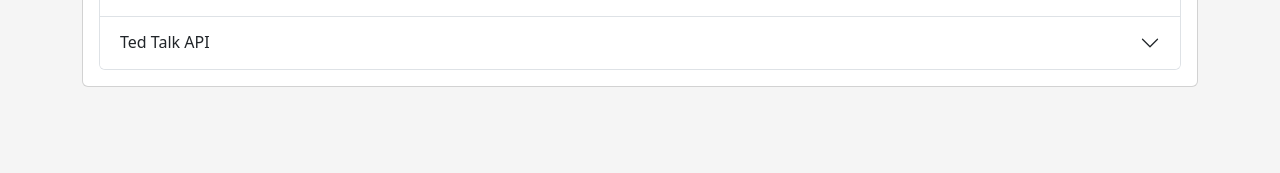
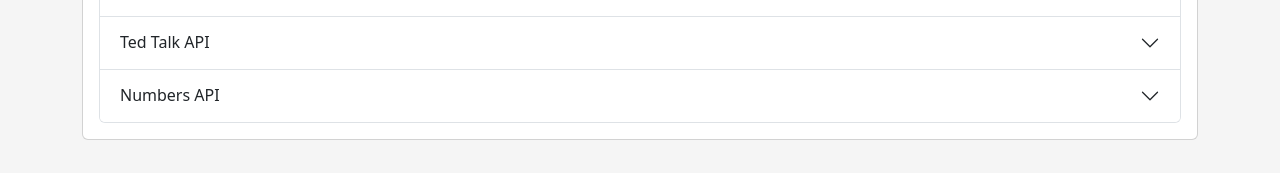
Before and after one commit to dredre1512/dredre1512-dev, a Vue app: page /#/ in a window 1280 px wide. Shown: the part 569-742 px from the top of the page. Built offline with nearby package versions, Linux system fonts and the light colour scheme.

Commit message:
Add files via upload

```diff
--- a/src/Pages/Home.vue
+++ b/src/Pages/Home.vue
@@ -162,6 +162,40 @@
 						</div>
 					</div>
 				</div>
+				<div class="accordion-item">
+					<h2 class="accordion-header" id="numEl">
+						<button
+							class="accordion-button collapsed"
+							type="button"
+							data-bs-toggle="collapse"
+							data-bs-target="#numAcc"
+							aria-expanded="false"
+							aria-controls="numAcc"
+						>
+							Numbers API
+						</button>
+					</h2>
+					<div
+						id="numAcc"
+						class="accordion-collapse collapse"
+						aria-labelledby="numEl"
+						data-bs-parent="#accordionExample"
+					>
+						<div class="accordion-body">
+							<p>
+								An API for interesting facts about numbers. Provides trivia,
+								math, date, and year facts about numbers.
+							</p>
+							<p>
+								For example, “5 is the number of platonic solids”, “42 is the
+								number of little squares forming the left side trail of
+								Microsoft’s Windows 98 logo”, “February 27th is the day in 1964
+								that the government of Italy asks for help to keep the Leaning
+								Tower of Pisa from toppling over”
+							</p>
+						</div>
+					</div>
+				</div>
 			</div>
 		</div>
 	</div>
```
